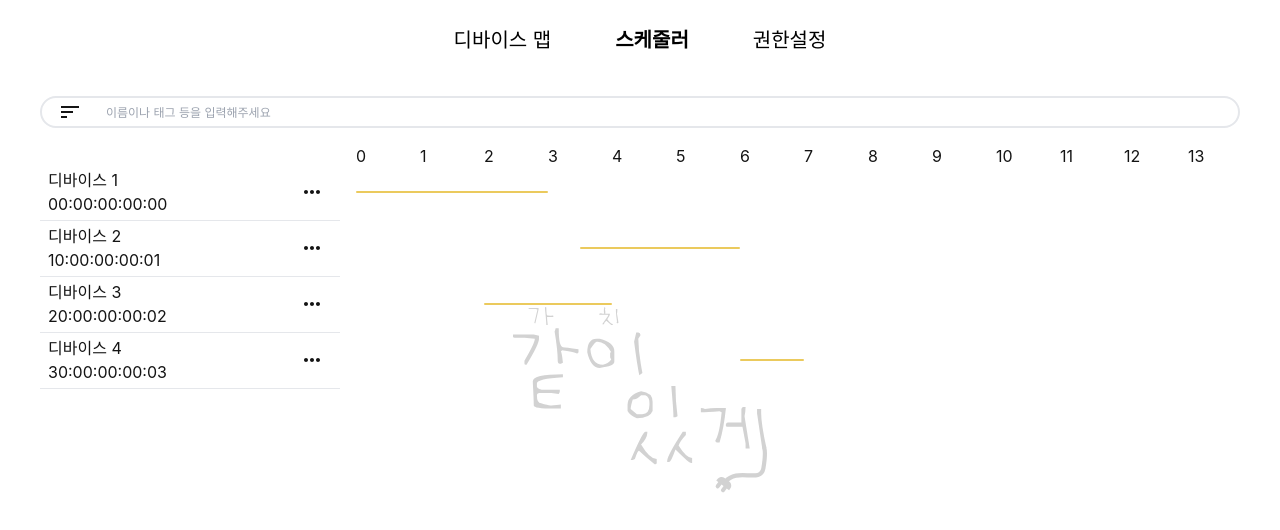
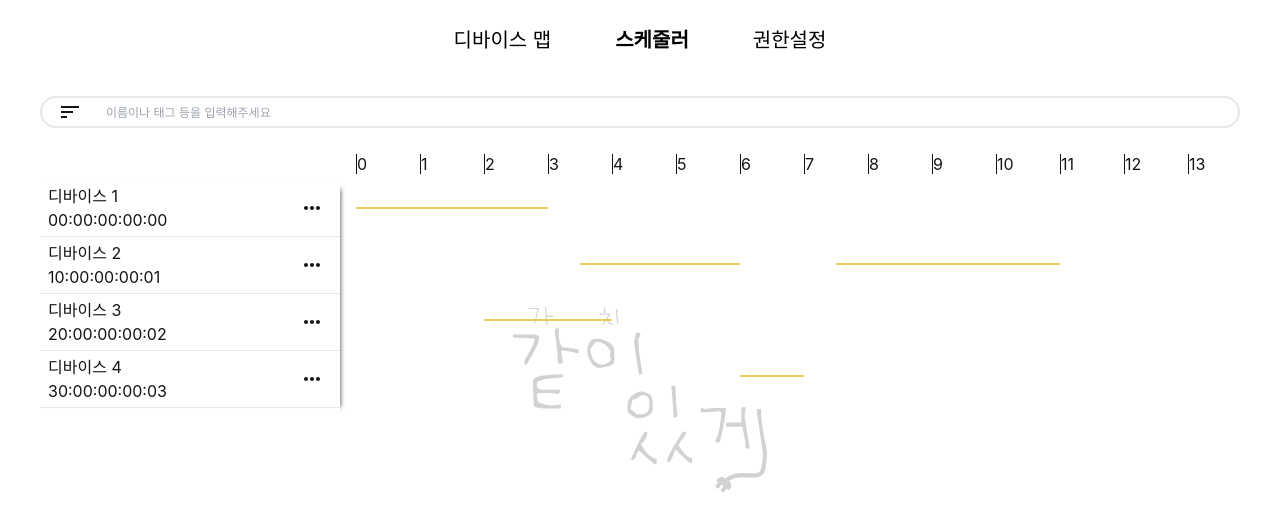
Before and after one commit to project-worthy/private_server, a React (Create React App) app: page / in a window 1280 px wide. Shown: the top 530 px of the page. Built offline with nearby package versions, Linux system fonts and the light colour scheme.

Commit message:
refactor: Timeline component & add: ClicknDetect hooks

```diff
--- a/src/colorPalette.css
+++ b/src/colorPalette.css
@@ -4,7 +4,7 @@
     --primary: 20, 20, 20;
     --secondary: 83, 83, 83;
     --highlight: 235, 202, 93;
-    --blend: 200, 200, 200;
+    --blend: 240, 240, 240;
   }
 
   .dark {
--- a/src/components/muiCustom/TimePicker.tsx
+++ b/src/components/muiCustom/TimePicker.tsx
@@ -1,6 +1,6 @@
 import { useState } from "react";
 
-import { ToggleButtonGroup, ToggleButton, Button } from "@mui/material";
+import { ToggleButtonGroup, ToggleButton } from "@mui/material";
 
 import InputNumber from "./InputNumber";
 
@@ -26,7 +26,6 @@ export default function TimePicker(props: TimePickerProps) {
   return (
     <div className="flex flex-col items-center px-4 py-2">
       <div className="flex items-center gap-x-2">
-        {hourType === "12" && (
         <ToggleButtonGroup
           size="large"
           orientation="vertical"
@@ -37,11 +36,11 @@ export default function TimePicker(props: TimePickerProps) {
             }
           }}
           value={amPm}
+          style={{ visibility: hourType === "12" ? "visible" : "hidden" }}
         >
           <ToggleButton value={"AM"}>AM</ToggleButton>
           <ToggleButton value={"PM"}>PM</ToggleButton>
         </ToggleButtonGroup>
-        )}
 
         <InputNumber defaultValue={hour} min={0} max={24} />
         <span style={{ fontSize: size }}>:</span>
--- a/src/components/muiCustom/TimePopup.tsx
+++ b/src/components/muiCustom/TimePopup.tsx
@@ -11,7 +11,7 @@ export type TimePickerProps = {
   period?: "AM" | "PM";
 };
 export default function TimePopup(props: TimePickerProps) {
-  const [hourType, setHourType] = useState("12");
+  const [hourType, setHourType] = useState<TimePickerProps["hourType"]>("12");
 
   return (
     <div className="flex flex-col items-center px-4 py-2">
@@ -36,7 +36,7 @@ export default function TimePopup(props: TimePickerProps) {
       </dl>
 
       <div className="flex items-center gap-x-2">
-        <TimePicker {...props} />
+        <TimePicker {...props} hourType={hourType} />
       </div>
       <div className="self-end">
         <Button variant="contained">확인</Button>
--- /dev/null
+++ b/src/hooks/useMouseDetectClicknDrag.ts
@@ -0,0 +1,33 @@
+import { useState } from "react";
+
+interface MouseDetectClicknDragProps<T> {
+  onClick?: (event: React.MouseEvent<T>) => void;
+  onDrag?: (event: React.MouseEvent<T>) => void;
+  onDragFinsih?: (event: React.MouseEvent<T>) => void;
+}
+
+export default function useMouseDetectClicknDrag<T extends HTMLElement>(
+  props: MouseDetectClicknDragProps<T>,
+) {
+  const { onClick, onDrag, onDragFinsih } = props;
+  const [isDrag, setIsDrag] = useState(-1);
+
+  const handleMouseDown = () => setIsDrag(0);
+  const handleMouseMove = (e: React.MouseEvent<T>) => {
+    if (isDrag > 0) onDrag?.(e);
+    if (isDrag == 0) setIsDrag(1);
+  };
+  const handleMouseUp = (e: React.MouseEvent<T>) => {
+    if (isDrag) onDragFinsih?.(e);
+    else onClick?.(e);
+
+    setIsDrag(-1);
+  };
+
+  const mouseProps = {
+    onMouseUp: handleMouseUp,
+    onMouseDown: handleMouseDown,
+    onMouseMove: handleMouseMove,
+  };
+  return mouseProps;
+}
--- /dev/null
+++ b/src/hooks/useMouseHover.ts
@@ -0,0 +1 @@
+export default function UseMouseHover() {}
--- a/src/index.css
+++ b/src/index.css
@@ -5,6 +5,9 @@
 @layer components {
   .translate-center {
     @apply left-1/2 top-1/2 -translate-x-1/2 -translate-y-1/2;
+  }
+  .marker-timeline {
+    @apply absolute h-full w-[0.5px] bg-red-500 -translate-x-1/2 before:content-[''] before:size-2 before:rounded-lg before:absolute before:bg-red-500 before:-translate-x-1/2 before:-translate-y-full;
   }
 }
 
--- a/src/pages/scheduler/Scheduler.tsx
+++ b/src/pages/scheduler/Scheduler.tsx
@@ -21,7 +21,10 @@ const dummyData: TimeSchedulerType[] = [
   {
     name: "디바이스 2",
     macAddress: "10:00:00:00:01",
-    activeTimes: [{ start: [3, 30, 0], end: [6, 0, 0] }],
+    activeTimes: [
+      { start: [3, 30, 0], end: [6, 0, 0] },
+      { start: [7, 30, 0], end: [11, 0, 0] },
+    ],
   },
   {
     name: "디바이스 3",
--- a/src/pages/scheduler/components/TimeLine.tsx
+++ b/src/pages/scheduler/components/TimeLine.tsx
@@ -1,6 +1,9 @@
-import { locale } from "dayjs";
+import { useEffect, useState } from "react";
+
+import dayjs, { locale } from "dayjs";
 
 import { Box } from "components/layouts";
+import { getActiveTimeStart, getTuple, todayTuple } from "utils/date";
 
 import TimeSchedulerDetail from "./TimeSchedulerDetail";
 import TimeSchedulerInfo from "./TimeSchedulerInfo";
@@ -19,7 +22,24 @@ type TimeLineProps = {
 
 export default function TimeLine(props: TimeLineProps) {
   const { dataSource } = props;
-  // const [dataSource, _] = useState(dataSource);
+  const [markerPositionX, setMarkerPositionX] = useState(
+    getActiveTimeStart(todayTuple, timeWidth),
+  );
+  const [intervalId, setIntervalId] =
+    useState<ReturnType<typeof setInterval>>();
+
+  useEffect(() => {
+    const checkTime = () => {
+      const timeTuple = getTuple(dayjs());
+
+      setMarkerPositionX(getActiveTimeStart(timeTuple, timeWidth));
+    };
+    setIntervalId(setInterval(checkTime, 60 * 1000));
+    return () => {
+      if (intervalId) clearInterval(intervalId);
+      setIntervalId(undefined);
+    };
+  }, []);
   return (
     <>
       <Box className="h-full " items="start">
@@ -29,23 +49,38 @@ export default function TimeLine(props: TimeLineProps) {
               <div className="inline-flex">
                 {timeNumber.map((v) => (
                   <div
-                    className=" h-5 sticky"
+                    className="py-2 sticky"
                     key={"time" + v}
                     style={{ width: timeWidth, left: "calc(25% + 1rem)" }}
                   >
-                    <span className="right-0 translate-x-1/2 bg-background text-primary">
+                    <span className="right-0 translate-x-1/2 bg-background text-primary border-l border-l-primary">
                       {v}
                     </span>
                   </div>
                 ))}
               </div>
-              <div className="h-12 mb-2">
+              <div
+                className="absolute left-0 w-1/4 z-10"
+                style={{
+                  boxShadow: "5px 0 5px -5px #333",
+                }}
+              >
                 {dataSource.map((d, i) => (
                   <>
                     <TimeSchedulerInfo
                       data={d}
                       key={`time-scheduler-info-${i}`}
                     />
+                  </>
+                ))}
+              </div>
+              <div className="mb-2 h-fit relative">
+                <div
+                  className="marker-timeline"
+                  style={{ left: markerPositionX }}
+                ></div>
+                {dataSource.map((d, i) => (
+                  <>
                     <TimeSchedulerDetail
                       data={d}
                       timeWidth={timeWidth}
--- a/src/pages/scheduler/components/TimeSchedulerDetail.tsx
+++ b/src/pages/scheduler/components/TimeSchedulerDetail.tsx
@@ -1,11 +1,13 @@
-import { useState } from "react";
+import { MouseEvent, useState } from "react";
 
 import { Popover, TimePopup } from "components/muiCustom";
+import useMouseDetectClicknDrag from "hooks/useMouseDetectClicknDrag";
 import {
   getActiveTimeStart,
+  getActiveTimeEnd,
   getActiveTimeWidth,
-  getRatio,
   getTime,
+  convertPosToTime,
 } from "utils/date";
 
 import SchedeulerAddModal from "./SchedulerAddModal";
@@ -18,25 +20,41 @@ type TimeSchedulerDetailProp = {
   timeWidth?: number;
 };
 
-const timeNumber: number[] = Array.from({ length: 25 }, (_, i) => i);
+// const timeNumber: number[] = Array.from({ length: 25 }, (_, i) => i);
+// const today = dayjs();
 export default function TimeSchedulerDetail(props: TimeSchedulerDetailProp) {
   const { data, timeWidth: _timeWidth } = props;
   const timeWidth = _timeWidth ?? 64;
 
   const [openDateAnchorEl, setOpenDateAnchorEl] = useState<HTMLElement>();
-  const [isDrag, setIsDrag] = useState(-1);
 
   const [hoverAnchorEl, setHoverAnchorEl] = useState<HTMLElement>();
   const [handleCurrentData, setHandleCurrentData] = useState<TimeTuple>([
     0, 0, 0,
   ]);
 
+  // const [startDate,setStartDate] = useState(0);
+  // const []
+
+  const handleClickThumb = (e: MouseEvent<HTMLElement>) =>
+    setOpenDateAnchorEl(e.currentTarget);
+
+  const thumbClicknDrag = useMouseDetectClicknDrag<HTMLElement>({
+    onClick: handleClickThumb,
+  });
+  const timeLineClicknDrag = useMouseDetectClicknDrag<HTMLDivElement>({
+    onClick: (e) => {
+      const { left } = e.currentTarget.getBoundingClientRect();
+      console.log(convertPosToTime(e.clientX - left, timeWidth));
+    },
+    onDrag: (e) => console.log(e),
+  });
+
   const [modalOpen, setModalOpen] = useState(false);
 
   const [startTime, setStartTime] = useState(0);
 
   const isDateOpen = Boolean(openDateAnchorEl);
-  const minuteRatio = getRatio("minute", timeWidth);
 
   const handleHoverOpen = (
     event: React.MouseEvent<HTMLElement>,
@@ -46,83 +64,51 @@ export default function TimeSchedulerDetail(props: TimeSchedulerDetailProp) {
     setHandleCurrentData(value);
   };
 
-  const handleHoverClose = () => {
-    setHoverAnchorEl(undefined);
-  };
+  const handleHoverClose = () => setHoverAnchorEl(undefined);
 
   const isHoverOpen = Boolean(hoverAnchorEl);
 
-  const handleMouseDown = () => setIsDrag(0);
-  const handleMouseMove = (
-    e: React.MouseEvent<HTMLElement>,
-    basis: TimeTuple,
-  ) => {
-    if (isDrag > 0) {
-      const a = getActiveTimeStart(basis, timeWidth);
-      console.log(e.clientX - a);
-    }
-    if (isDrag == 0) setIsDrag(1);
-  };
-  const handleMouseUp = (e: React.MouseEvent<HTMLElement>) => {
-    if (isDrag) console.log("drag");
-    else setOpenDateAnchorEl(e.currentTarget);
-
-    setIsDrag(-1);
-  };
-
   const handleDateClose = () => setOpenDateAnchorEl(undefined);
 
-  const handleClickAddTime = (time: number) => {
-    setModalOpen(true);
-    setStartTime(time);
-  };
+  // const handleClickAddTime = (time: number) => {
+  //   setModalOpen(true);
+  //   setStartTime(time);
+  // };
+
   return (
-    <div className="h-[inherit] relative mb-2">
-      <div className="flex h-[inherit] absolute">
-        {/* TODO: 이거 이제 버튼 누르면 새 스케줄 생성하는 형식으로 변경 */}
-        {timeNumber.map((e, i) => (
+    <div className="h-12 relative mb-2" {...timeLineClicknDrag}>
+      {data.activeTimes.map((d, i) => (
+        <div key={`activeTime-${data.name}-${i}`}>
           <div
-            key={i}
-            style={{ height: "inherit", width: timeWidth }}
-            onClick={() => handleClickAddTime(i)}
-            // className="hover:bg-highlight"
-          ></div>
-        ))}
-      </div>
-      {data.activeTimes.map((d, i) => (
-        <div
-          className=" h-[inherit] relative"
+            className="absolute h-0.5 rounded-lg bg-highlight top-1/2 -translate-y-1/2 w-full"
+            key={"line" + i}
             style={{
               width: getActiveTimeWidth(d, timeWidth),
               left: getActiveTimeStart(d, timeWidth),
             }}
-          key={`activeTime-${data.name}-${i}`}
-        >
-          <div
-            className="absolute h-0.5 rounded-lg bg-highlight top-1/2 -translate-y-1/2 w-full"
-            key={"line" + i}
-          >
+          ></div>
+
           <div
             className="group absolute left-0 top-1/2 -translate-x-1/2 -translate-y-1/2 w-5 h-5 rounded-lg transition-colors"
+            style={{ left: getActiveTimeStart(d, timeWidth) }}
             onMouseEnter={(e) => handleHoverOpen(e, d.start)}
             onMouseLeave={handleHoverClose}
-              onMouseMove={(e) => handleMouseMove(e, d.start)}
-              onMouseDown={handleMouseDown}
-              onMouseUp={handleMouseUp}
+            {...thumbClicknDrag}
           >
             <div className="absolute group-hover:border-highlight group-hover:border-2 group-hover:bg-background size-3 rounded-lg translate-center"></div>
           </div>
-
           <div
-              className="group absolute right-0 top-1/2 translate-x-1/2 -translate-y-1/2 w-5 h-5 rounded-lg transition-colors"
+            className="group absolute top-1/2 -translate-x-1/2 -translate-y-1/2 w-5 h-5 rounded-lg transition-colors"
+            style={{ left: getActiveTimeEnd(d, timeWidth) }}
             onMouseEnter={(e) => handleHoverOpen(e, d.end)}
             onMouseLeave={handleHoverClose}
-              onMouseMove={(e) => handleMouseMove(e, d.end)}
-              onMouseDown={handleMouseDown}
-              onMouseUp={handleMouseUp}
+            {...thumbClicknDrag}
           >
             <div className="absolute group-hover:border-highlight group-hover:border-2 group-hover:bg-background size-3 rounded-lg translate-center"></div>
           </div>
+        </div>
+      ))}
+
       <Popover
         open={isDateOpen}
         onClose={handleDateClose}
@@ -177,8 +163,5 @@ export default function TimeSchedulerDetail(props: TimeSchedulerDetailProp) {
         startNum={startTime}
       />
     </div>
-        </div>
-      ))}
-    </div>
   );
 }
--- a/src/pages/scheduler/components/TimeSchedulerInfo.tsx
+++ b/src/pages/scheduler/components/TimeSchedulerInfo.tsx
@@ -23,7 +23,7 @@ export default function TimeSchedulerInfo(props: TimeSchedulerInfoProp) {
   const handlePopoverClose = () => setOpenAnchorEl(undefined);
 
   return (
-    <div className="absolute left-0 top-auto w-1/4 border-b borber-b-black pb-1 z-10">
+    <div className="left-0 top-auto w-full border-b borber-b-black pb-1 mb-1 z-10">
       <div className="flex items-center justify-between bg-background px-2">
         <dl className="text-primary">
           <dt>{data.name}</dt>
@@ -57,3 +57,4 @@ export default function TimeSchedulerInfo(props: TimeSchedulerInfoProp) {
     </div>
   );
 }
+//{/* <div className="absolute left-0 top-auto w-1/4 border-b borber-b-black pb-1 z-10"> */}
--- a/src/utils/date.ts
+++ b/src/utils/date.ts
@@ -10,6 +10,8 @@ export const HOUR = 60 * MINUTE;
 
 export const DAY = 24 * HOUR;
 
+export const today = dayjs();
+
 export function getTimeRatio(date: Dayjs) {
   const todayStart = date.startOf("date");
   const diff = date.unix() - todayStart.unix();
@@ -19,10 +21,25 @@ export function getTimeRatio(date: Dayjs) {
 export const getTime = (data: TimeTuple) =>
   dayjs().set("hour", data[0]).set("minute", data[1]).set("second", data[2]);
 
+export const getTuple = (data: Dayjs): TimeTuple => [
+  data.get("hour"),
+  data.get("minute"),
+  data.get("second"),
+];
+export const todayTuple = getTuple(today);
+
 export const getActiveTimePosition = (data: ActiveTime) => {
   const start = getTimeRatio(getTime(data.start));
   const end = getTimeRatio(getTime(data.end));
   return { start, end };
+};
+
+export const convertPosToTime = (pos: number, width: number): TimeTuple => {
+  const todayStart = dayjs().startOf("date").unix();
+  const a = dayjs.unix(todayStart + (pos / (24 * width)) * DAY);
+
+  return getTuple(a);
+  // return pos * DAY
 };
 
 export const getActiveTimePositions = (data: TimeSchedulerType) =>
```
Lines whose indentation alone changed are shown as unchanged.
